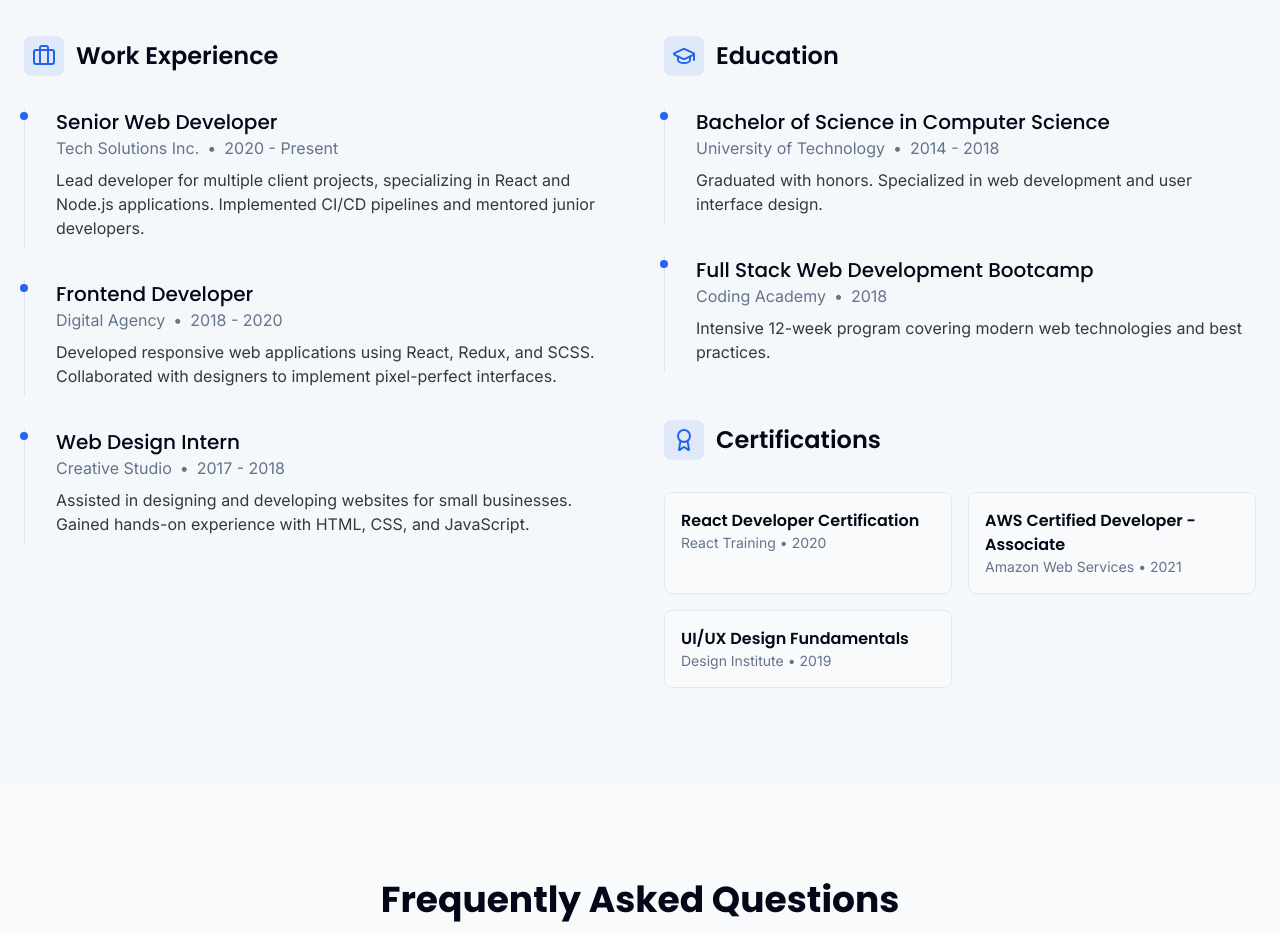
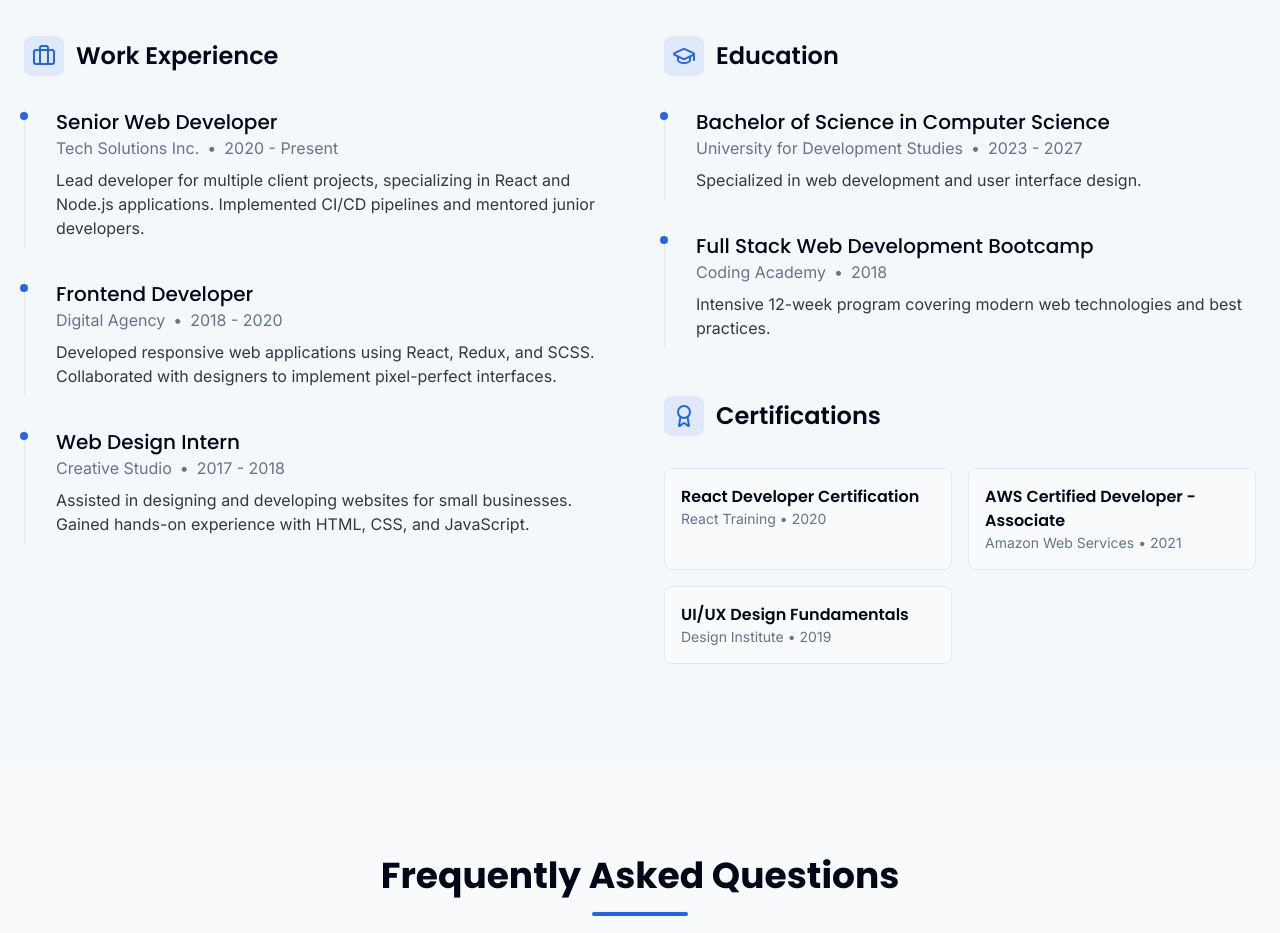
Before and after one commit to updultech/March_portfolio, a React (Vite) app: page / in a window 1280 px wide. Shown: the part 3860-4793 px from the top of the page. Built offline with nearby package versions, Linux system fonts and the light colour scheme.

Commit message:
Refactor resume section

```diff
--- a/src/components/Resume.tsx
+++ b/src/components/Resume.tsx
@@ -27,9 +27,9 @@ const experiences = [
 const education = [
   {
     degree: 'Bachelor of Science in Computer Science',
-    institution: 'University of Technology',
-    period: '2014 - 2018',
-    description: 'Graduated with honors. Specialized in web development and user interface design.',
+    institution: 'University for Development Studies',
+    period: '2023 - 2027',
+    description: 'Specialized in web development and user interface design.',
   },
   {
     degree: 'Full Stack Web Development Bootcamp',
```
